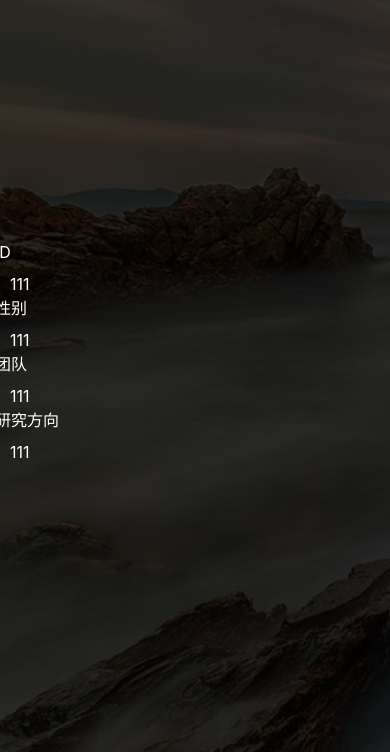
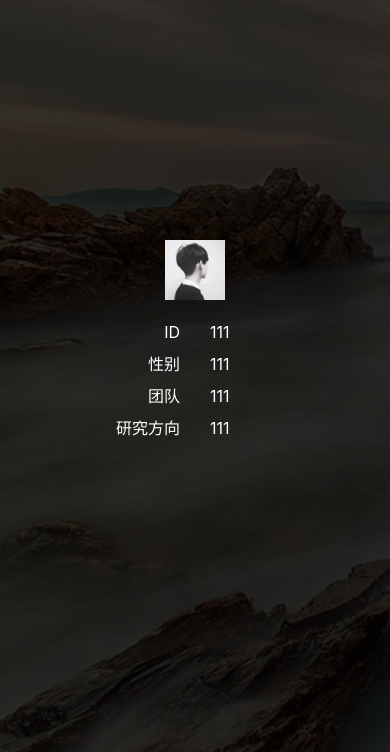
Before and after one commit to moyemoji/my-supervisor, a plain HTML site: page info-page/info.html in a window 390 px wide. Shown: the part 92-844 px from the top of the page. Drawn offline with Linux system fonts and the light colour scheme; files whose address does not match are found by name.

Commit message:
优化个人中心页面小屏幕下效果

```diff
--- a/info-page/info.css
+++ b/info-page/info.css
@@ -128,6 +128,9 @@ body {
 .my-basic {
     display: block;
 }
+.my-basic .my-avatar{
+    margin-bottom: 20px;
+}
 .my-edit-basic .row,
 .my-change-password .row {
     margin-bottom: 10px;
@@ -203,12 +206,12 @@ body {
 @media screen and (max-width:576px) {
     .my-basic,
     .my-edit-basic,
-    .my-change-password {
-        width: 100%;
-        left: 0;
+    .my-change-password,
+    .my-authorize{
+        width: 90%;
+        left: 5%;
         margin-left: 0;
     }
-    .my-basic label,
     .my-edit-basic label,
     .my-change-password label {
         text-align: left !important;
--- a/info-page/info.html
+++ b/info-page/info.html
@@ -29,21 +29,26 @@
 
         <div class='my-content'>
             <div class='container my-basic'>
-                <div class='row'>
-                    <label class='col-12 col-xl-6 col-lg-6 col-md-6 col-sm-6 text-right'>ID</label>
-                    <span class='col-12 col-xl-6 col-lg-6 col-md-6 col-sm-6 text-left my-id'>111</span>
+                <div class='row justify-content-center'>
+                    <div class='col-3 text-center'>
+                        <img class='img-fluid my-avatar' src='../src/img/avatar.jpg'>
+                    </div>
                 </div>
                 <div class='row'>
-                    <label class='col-12 col-xl-6 col-lg-6 col-md-6 col-sm-6 text-right'>性别</label>
-                    <span class='col-12 col-xl-6 col-lg-6 col-md-6 col-sm-6 text-left my-sex'>111</span>
+                    <label class='col-6 col-xl-6 col-lg-6 col-md-6 col-sm-6 text-right'>ID</label>
+                    <span class='col-6 col-xl-6 col-lg-6 col-md-6 col-sm-6 text-left my-id'>111</span>
                 </div>
                 <div class='row'>
-                    <label class='col-12 col-xl-6 col-lg-6 col-md-6 col-sm-6 text-right'>团队</label>
-                    <span class='col-12 col-xl-6 col-lg-6 col-md-6 col-sm-6 text-left my-group'>111</span>
+                    <label class='col-6 col-xl-6 col-lg-6 col-md-6 col-sm-6 text-right'>性别</label>
+                    <span class='col-6 col-xl-6 col-lg-6 col-md-6 col-sm-6 text-left my-sex'>111</span>
                 </div>
                 <div class='row'>
-                    <label class='col-12 col-xl-6 col-lg-6 col-md-6 col-sm-6 text-right'>研究方向</label>
-                    <span class='col-12 col-xl-6 col-lg-6 col-md-6 col-sm-6 text-left my-interest'>111</span>
+                    <label class='col-6 col-xl-6 col-lg-6 col-md-6 col-sm-6 text-right'>团队</label>
+                    <span class='col-6 col-xl-6 col-lg-6 col-md-6 col-sm-6 text-left my-group'>111</span>
+                </div>
+                <div class='row'>
+                    <label class='col-6 col-xl-6 col-lg-6 col-md-6 col-sm-6 text-right'>研究方向</label>
+                    <span class='col-6 col-xl-6 col-lg-6 col-md-6 col-sm-6 text-left my-interest'>111</span>
                 </div>
             </div>
             <div class='container my-edit-basic'>
```
